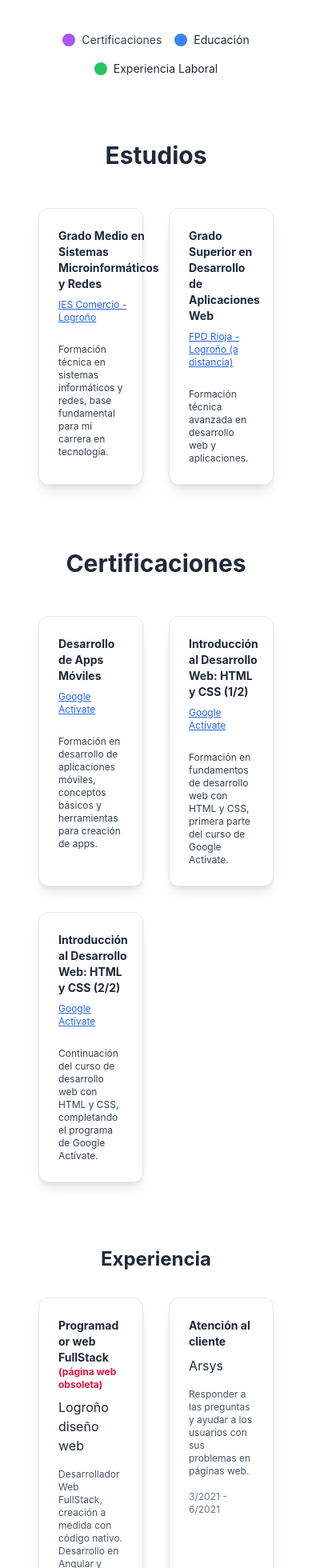
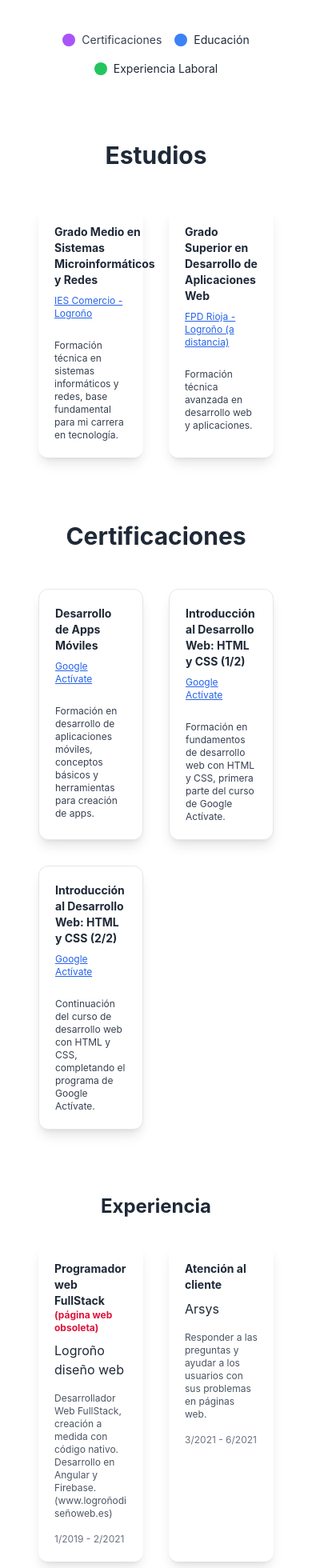
Before and after one commit to DiegoExtremiana/portfolioCompletoDiego, a React (Create React App) app: page / in a window 390 px wide. Shown: the part 2988-4948 px from the top of the page at 80% size. Built offline with nearby package versions, Linux system fonts and the light colour scheme; the HTML template or start-up script is replaced by a standard one.

Commit message:
feat: mejorar estilos y responsividad en los componentes Certifications, Experience, Studies y Timeline

```diff
--- a/src/components/Certifications.js
+++ b/src/components/Certifications.js
@@ -183,11 +183,11 @@ const Certifications = () => {
           Certificaciones
         </h2>
 
-        <div className="grid grid-cols-1 xs:grid-cols-2 sm:grid-cols-2 lg:grid-cols-3 gap-8">
+        <div className="grid grid-cols-1 xs:grid-cols-2 sm:grid-cols-2 lg:grid-cols-3 gap-6 xs:gap-8">
           {sortedCertifications.map((cert) => (
             <div
               key={cert.id}
-              className="bg-white dark:bg-gray-700 rounded-xl shadow-lg p-6 border border-gray-200 dark:border-gray-600 hover:shadow-xl transition-shadow duration-300"
+              className="bg-white dark:bg-gray-700 rounded-xl shadow-lg p-4 xs:p-5 sm:p-6 border border-gray-20 dark:border-gray-600 hover:shadow-xl transition-shadow duration-300 min-h-[220px] xs:min-h-[240px] w-full max-w-full"
             >
               <div className="flex justify-between items-start mb-4">
                 <div>
--- a/src/components/Experience.js
+++ b/src/components/Experience.js
@@ -44,11 +44,11 @@ const Experience = () => {
           Experiencia
         </h2>
 
-        <div className="grid grid-cols-1 xs:grid-cols-2 sm:grid-cols-2 gap-8">
+        <div className="grid grid-cols-1 xs:grid-cols-2 sm:grid-cols-2 gap-6 xs:gap-8">
           {sortedExperiences.map((exp, index) => (
             <div
               key={index}
-              className="bg-white dark:bg-gray-700 rounded-xl shadow-lg p-6 border border-gray-200 dark:border-gray-600 hover:shadow-xl transition-shadow duration-300"
+              className="bg-white dark:bg-gray-700 rounded-xl shadow-lg p-4 xs:p-5 sm:p-6 border-gray-20 dark:border-gray-600 hover:shadow-xl transition-shadow duration-300 min-h-[220px] xs:min-h-[240px] w-full max-w-full"
             >
               <div className="flex flex-col md:flex-row md:justify-between md:items-center mb-4">
 <h3 className="text-lg font-bold text-gray-800 dark:text-white break-all xs:text-sm text-prevent-overflow">{exp.position}{exp.note ? <span className="block text-sm crimson-red xs:text-xs text-prevent-overflow">{exp.note}</span> : null}</h3>
--- a/src/components/Studies.js
+++ b/src/components/Studies.js
@@ -54,11 +54,11 @@ const Studies = () => {
           Estudios
         </h2>
 
-        <div className="grid grid-cols-1 xs:grid-cols-2 sm:grid-cols-2 gap-8">
+        <div className="grid grid-cols-1 xs:grid-cols-2 sm:grid-cols-2 gap-6 xs:gap-8">
           {sortedStudies.map((study) => (
             <div
               key={study.id}
-              className="bg-white dark:bg-gray-700 rounded-xl shadow-lg p-6 border border-gray-200 dark:border-gray-600 hover:shadow-xl transition-shadow duration-300"
+              className="bg-white dark:bg-gray-700 rounded-xl shadow-lg p-4 xs:p-5 sm:p-6 border-gray-20 dark:border-gray-600 hover:shadow-xl transition-shadow duration-300 min-h-[220px] xs:min-h-[240px] w-full max-w-full"
             >
               <div className="flex justify-between items-start mb-4">
                 <div>
--- a/src/components/Timeline.js
+++ b/src/components/Timeline.js
@@ -302,9 +302,9 @@ const Timeline = () => {
                         <div className="flex items-center gap-2 mb-2">
                           <span className={`
                             px-2 py-1 rounded-full text-xs font-medium
-                            ${event.type === 'education' ? 'bg-blue-100 text-blue-800 dark:bg-blue-900 dark:text-blue-20' :
+                            ${event.type === 'education' ? 'bg-blue-600 text-white dark:bg-blue-600 dark:text-white xs:text-[0.6rem] text-prevent-overflow' :
                               event.type === 'experience' ? 'bg-green-100 text-green-800 dark:bg-green-90 dark:text-green-20' :
-                              'bg-purple-100 text-purple-80 dark:bg-purple-900 dark:text-purple-20'}
+                              'bg-purple-600 text-white dark:bg-purple-600 dark:text-white xs:text-[0.6rem] text-prevent-overflow'}
                           `}>
                             {event.category}
                           </span>
```
